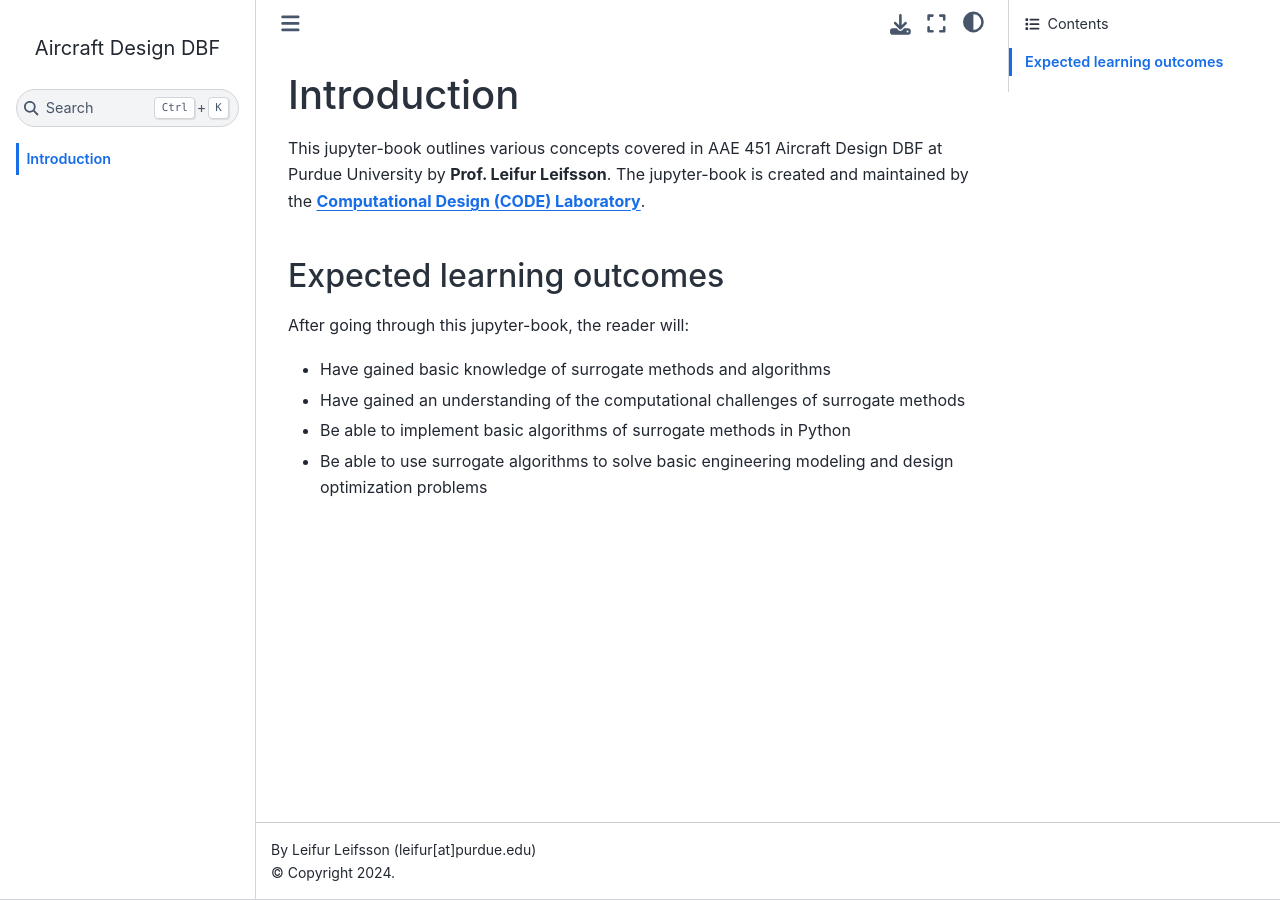
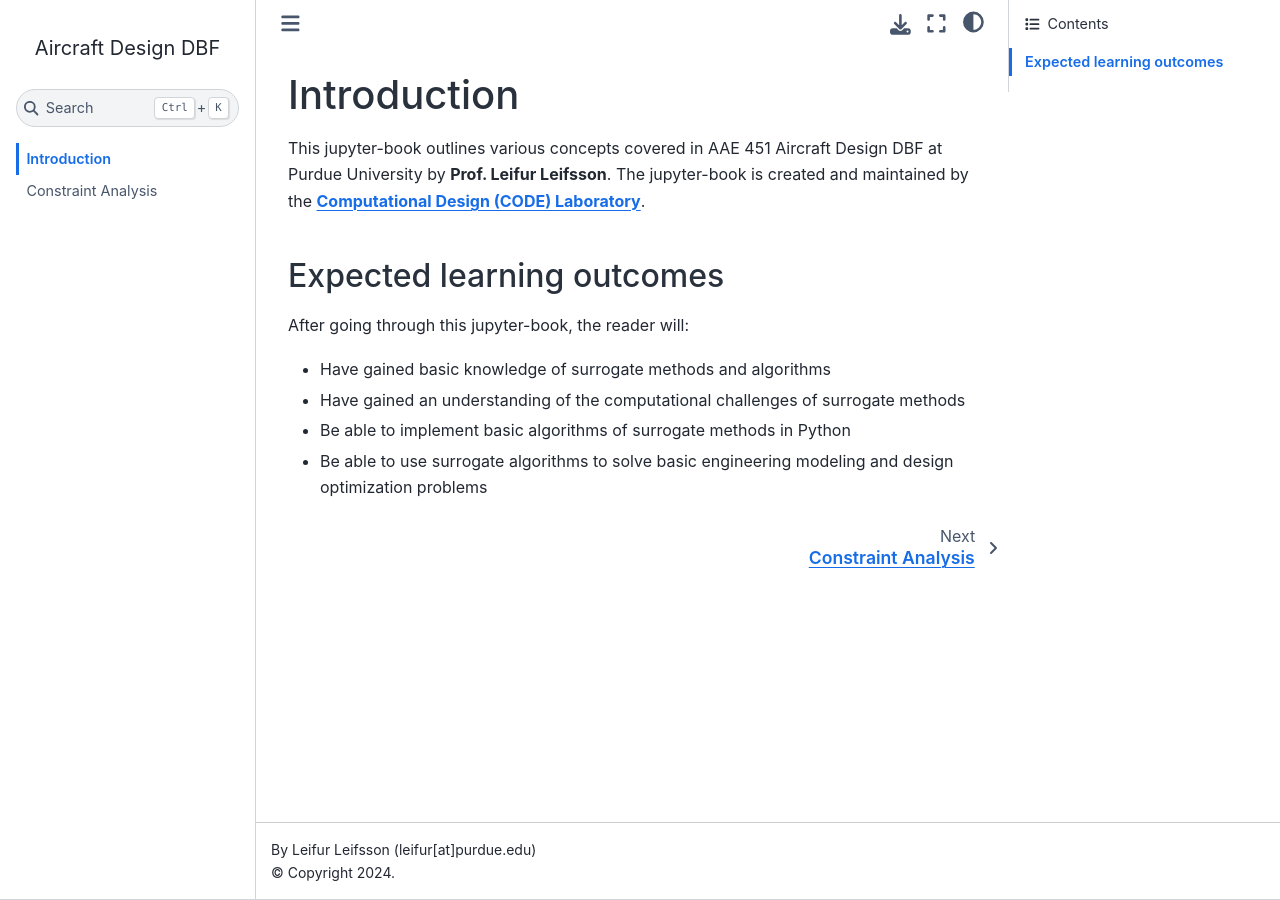
Before and after one commit to ComputationalDesignLab/aircraft-design, a Jupyter Book: the page built from book/intro.md, in a window 1280 px wide. Built offline with Jupyter Book 1.0.4 settings and Sphinx 7.4.7 and the Sphinx Book theme 1.1.4, drawn with Linux system fonts in a browser that asks for light colours.

Commit message:
added constraint analysis

```diff
--- a/book/_toc.yml
+++ b/book/_toc.yml
@@ -1,2 +1,4 @@
 format: jb-book
 root: intro
+chapters:
+  - file: constraint_analysis
--- /dev/null
+++ b/book/constraint_analysis.md
@@ -0,0 +1,3 @@
+# Constraint Analysis
+
+This section describes constraint analysis
```
